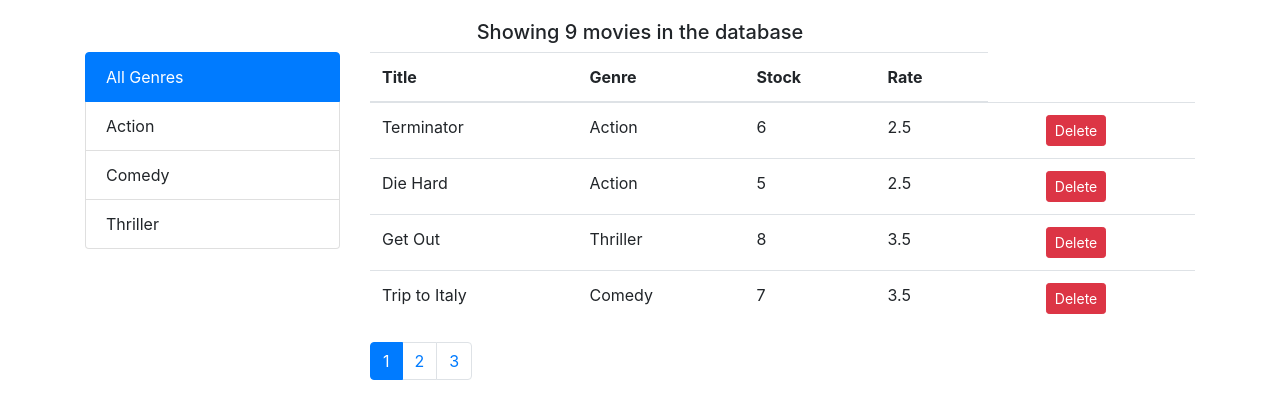
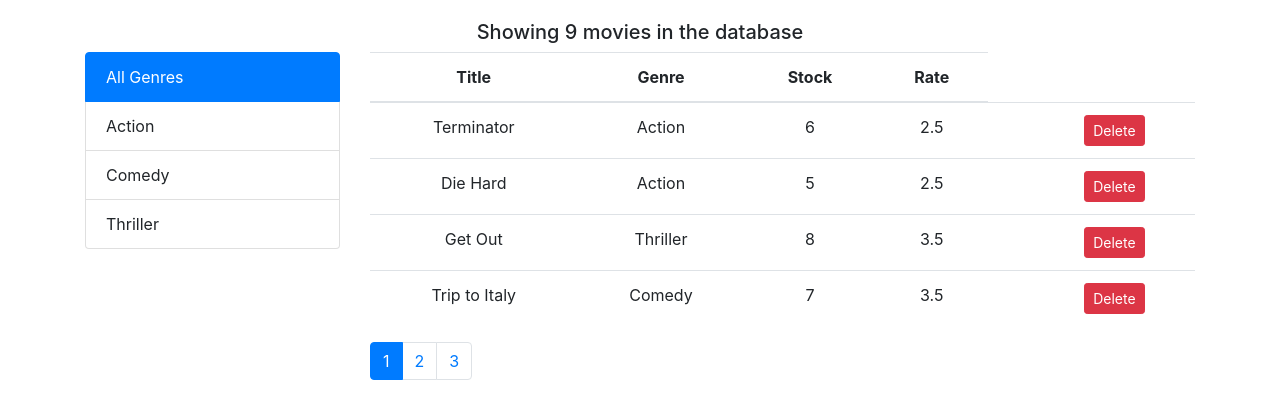
Before and after one commit to basit-nickelfox/favrid, a React (Create React App) app: page / in a window 1280 px wide. Shown: the top 418 px of the page. Built offline with nearby package versions, Linux system fonts and the light colour scheme.

Commit message:
bug fixes and implementing sort component

```diff
--- a/src/components/allMovies.jsx
+++ b/src/components/allMovies.jsx
@@ -1,9 +1,9 @@
 import React, { Component } from "react";
-import { Like } from '../common/like'
 import { getMovies } from '../services/fakeMovieService';
 import { Pagination } from "../common/pagination";
 import { ListGroup } from "../common/listGroup";
 import { getGenres } from "../services/fakeGenreService";
+import { MoviesTable } from "./moviesTable";
 export default class AllMovies extends Component {
 
     state = {
@@ -17,65 +17,49 @@ export default class AllMovies extends Component {
         // movies:getMovies().slice(0,4)
     };
     componentDidMount() {
-        this.setState({ allMovies: getMovies(), allGenres: [{ _id: "5b21ca3eeb7f6fbccd471810", name: "All Genres" },...getGenres()] })
+        this.setState({ allMovies: getMovies(), allGenres: [{ _id: "5b21ca3eeb7f6fbccd471810", name: "All Genres" }, ...getGenres()] })
     }
     // movies=this.state.allMovies.filter(movie=>this.state.allMovies.indexOf(movie)<=this.state.pageSize-1);
+
     render() {
 
         const { pageSize, currentPage, start, end, genreName, allGenres } = this.state;
-        const movies = this.state.allMovies.slice(start, end);
-        const { length: count } = this.state.allMovies;
-        if (count === 0) {
-            return <h3 style={{ textAlign: 'center' }}>No Movie in the database</h3>
-        }
+        const filteredGenres = genreName !== 'All Genres' ?
+            this.state.allMovies.filter(genres => genres.genre.name === genreName) : this.state.allMovies;
+        const movies = filteredGenres.slice(start, end);
+        const count = filteredGenres.length;
+        // if (count === 0) {
+        //     return (
+        //     <h5 style={{ textAlign: 'center' }}>No Movie in the database</h5>
+        //     );
+        // }
 
         return (
             <div>
                 <div>
-                    <h5 style={{ textAlign: 'center' }}>Showing {count} movies in the database</h5>
+
+                    <h5 style={{ textAlign: 'center' }}>
+                        {count === 0 ?
+                            '' : 'Showing ' + count + ' movies in the database'}</h5>
                 </div>
                 <div className='row'>
-                    <div className='col-md-3 col-sm-4'>
-                        <ListGroup handleList={this.handleGroup} genreName={genreName} allGenres={allGenres} />
-                    </div>
-                    <div className='col-md-9  col-sm-8'>
+                    {
+                        genreName === 'All Genres' && count === 0 ?
+                            <h4 className='col-12' style={{ textAlign: "center" }}>No Movie in the database</h4> :
+                            <div className='col-md-3 col-sm-4'>
+                                <ListGroup handleList={this.handleGroup} genreName={genreName} allGenres={allGenres} />
 
-                        <table className="table">
-                            <thead>
-                                <tr>
-                                    <th>Title</th>
-                                    <th>Genre</th>
-                                    <th>Stock</th>
-                                    <th>Rate</th>
-                                </tr>
-                            </thead>
-                            <tbody>
-                                {
+                            </div>
+                    }
+                    <div className='col-md-9  col-sm-8' style={{ textAlign: "center" }}>
 
-                                    movies.map(movie =>
-                                        <tr key={movie._id}>
-                                            <td>
-                                                {movie.title}
-                                            </td>
-                                            <td>
-                                                {movie.genre.name}
-                                            </td>
-                                            <td>
-                                                {movie.numberInStock}
-                                            </td>
-                                            <td>
-                                                {movie.dailyRentalRate}
-                                            </td>
-                                            <td>
-                                                <Like movie={movie.liked} onClick={() => this.handleLike(movie)} />
-                                            </td>
-                                            <td>
-                                                {this.delete(movie._id)}
-                                            </td>
-                                        </tr>
-                                    )}
-                            </tbody>
-                        </table>
+                        {
+                            genreName === 'All Genres' && count === 0 ? '' :
+                                (count === 0 ?
+                                    <h4>No {genreName} Movie in the database</h4> :
+                                    <MoviesTable movies={movies} onSort={this.handelSort} onDelete={this.delete} onLike={this.handleLike} />)
+                        }
+
                         <Pagination itemCount={count} pageSize={pageSize} currentPage={currentPage}
                             onPageChange={this.handlePageChange} />
                     </div>
@@ -83,11 +67,14 @@ export default class AllMovies extends Component {
             </div>
         );
     }
-    handleGroup = (list) => {
 
-        const allMovies = list !== 'All Genres' ?
-            getMovies().filter(genres => genres.genre.name === list) : getMovies();
-        this.setState({ genreName: list, allMovies });
+    handelSort = (sortData) => {
+        console.log(sortData);
+    }
+    handleGroup = (genreName) => {
+
+
+        this.setState({ genreName: genreName });
     }
     handlePageChange = (page) => {
         this.setState({
@@ -104,13 +91,13 @@ export default class AllMovies extends Component {
         this.setState({ allMovies });
     }
 
-    delete(id) {
+    delete = (id) => {
         return (
             <button onClick={() => this.removeItem(id)} className="btn btn-danger btn-sm">Delete</button>
         )
     }
     removeItem = (id) => {
-        this.setState({ allMovies: this.state.allMovies.filter(movie => movie._id !== id) })
+        this.setState({ allMovies: this.state.allMovies.filter(movie => movie._id !== id) });
     };
 
 }
--- /dev/null
+++ b/src/components/moviesTable.jsx
@@ -0,0 +1,43 @@
+import React from 'react';
+import { Like } from '../common/like';
+export const MoviesTable=(props)=>{
+ const {movies,onDelete,onLike,onSort}=props;
+    return(
+        <table className="table">
+        <thead>
+            <tr>
+                <th onClick={()=>onSort('title')}>Title</th>
+                <th onClick={()=>onSort('genre.name')}>Genre</th>
+                <th onClick={()=>onSort('numberInStock')}>Stock</th>
+                <th onClick={()=>onSort('dailyRentalRate')}>Rate</th>
+            </tr>
+        </thead>
+        <tbody>
+            {
+
+                movies.map(movie =>
+                    <tr key={movie._id}>
+                        <td>
+                            {movie.title}
+                        </td>
+                        <td>
+                            {movie.genre.name}
+                        </td>
+                        <td>
+                            {movie.numberInStock}
+                        </td>
+                        <td>
+                            {movie.dailyRentalRate}
+                        </td>
+                        <td>
+                            <Like movie={movie.liked} onClick={() => onLike(movie)} />
+                        </td>
+                        <td>
+                            {onDelete(movie._id)}
+                        </td>
+                    </tr>
+                )}
+        </tbody>
+    </table>
+    );
+}
```
